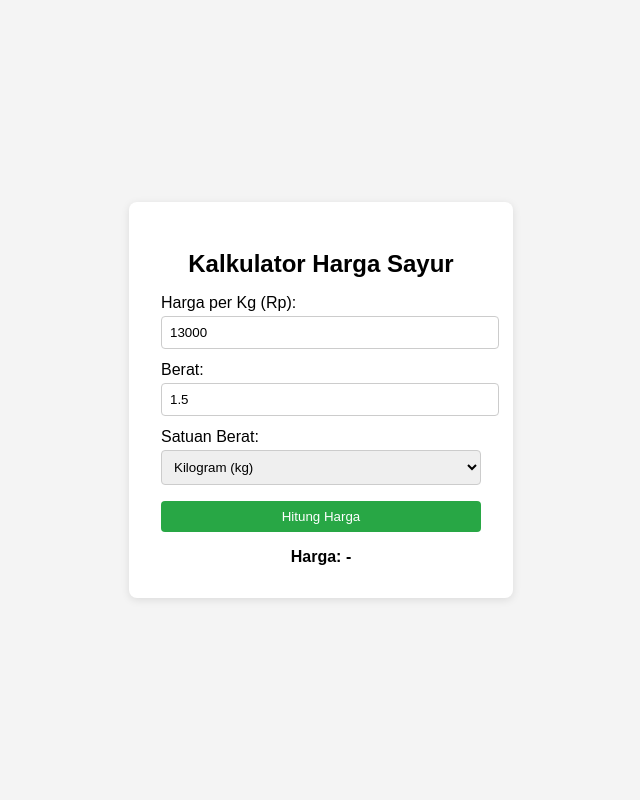
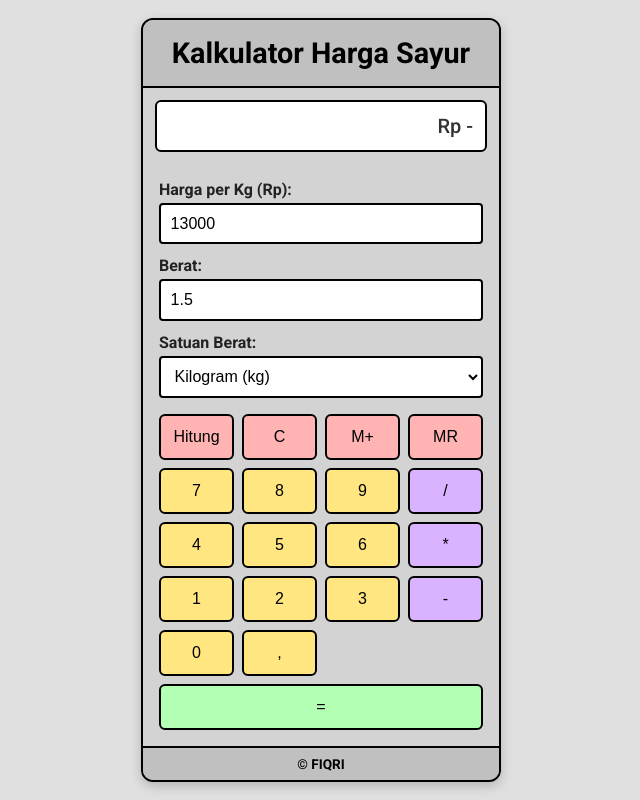
Before and after one commit to SlayerHyrup/vege-price-calculator, a plain HTML site: page index.html in a window 1280 px wide. Shown: the whole page, without its empty margins (319-959 px from the left). Drawn offline with Linux system fonts and the light colour scheme.

Commit message:
Update index.html

```diff
--- a/index.html
+++ b/index.html
@@ -4,53 +4,192 @@
   <meta charset="UTF-8">
   <meta name="viewport" content="width=device-width, initial-scale=1.0">
   <title>Kalkulator Harga Sayur</title>
+  <!-- Import Google Font -->
+  <link rel="preconnect" href="https://fonts.googleapis.com">
+  <link rel="preconnect" href="https://fonts.gstatic.com" crossorigin>
+  <link href="https://fonts.googleapis.com/css2?family=Roboto:wght@400;500;700&display=swap" rel="stylesheet">
   <style>
-    body { font-family: Arial, sans-serif; background-color: #f4f4f4; display: flex; justify-content: center; align-items: center; height: 100vh; margin: 0; }
-    .container { background: #fff; padding: 2rem; border-radius: 8px; box-shadow: 0 2px 8px rgba(0,0,0,0.1); width: 320px; }
-    h1 { font-size: 1.5rem; margin-bottom: 1rem; text-align: center; }
-    label { display: block; margin-top: 0.75rem; }
-    input, select, button { width: 100%; padding: 0.5rem; margin-top: 0.25rem; border: 1px solid #ccc; border-radius: 4px; }
-    button { background: #28a745; color: white; border: none; cursor: pointer; margin-top: 1rem; }
-    button:hover { background: #218838; }
-    .result { margin-top: 1rem; font-weight: bold; text-align: center; }
+    /* Reset dan dasar */
+    * { margin: 0; padding: 0; box-sizing: border-box; }
+    body {
+      font-family: 'Roboto', sans-serif;
+      background: #e0e0e0;
+      display: flex;
+      align-items: center;
+      justify-content: center;
+      min-height: 100vh;
+      padding: 1rem;
+    }
+    .container {
+      background: #d3d3d3;
+      border: 2px solid #000;
+      border-radius: 12px;
+      box-shadow: 0 4px 12px rgba(0,0,0,0.2);
+      overflow: hidden;
+      max-width: 360px;
+      width: 100%;
+    }
+    header {
+      background: #c0c0c0;
+      color: #000;
+      text-align: center;
+      padding: 1rem;
+      border-bottom: 2px solid #000;
+    }
+    header h1 {
+      font-size: 1.8rem;
+      font-weight: 700;
+    }
+    .screen {
+      background: #fff;
+      border-bottom: 2px solid #000;
+      padding: 0.75rem;
+      font-size: 1.25rem;
+      text-align: right;
+      color: #333;
+      border: 2px solid #000;
+      margin: 0.75rem;
+      border-radius: 6px;
+      font-weight: 500;
+    }
+    .content {
+      padding: 1rem;
+    }
+    .field {
+      margin-bottom: 0.75rem;
+    }
+    .field label {
+      display: block;
+      margin-bottom: 0.25rem;
+      font-weight: 600;
+      color: #222;
+    }
+    .field input,
+    .field select {
+      width: 100%;
+      padding: 0.6rem;
+      border: 2px solid #000;
+      border-radius: 4px;
+      font-size: 1rem;
+      background: #fff;
+      font-weight: 400;
+    }
+    .buttons {
+      display: grid;
+      grid-template-columns: repeat(4, 1fr);
+      gap: 0.5rem;
+      margin-top: 1rem;
+    }
+    .buttons button {
+      padding: 0.75rem;
+      font-size: 1rem;
+      border: 2px solid #000;
+      border-radius: 6px;
+      cursor: pointer;
+      transition: transform 0.1s;
+      font-weight: 500;
+    }
+    .buttons button:active {
+      transform: scale(0.95);
+    }
+    /* Function & operator keys (baris atas) */
+    .btn-func { background: #ffb3b3; color: #000; }
+    /* Number keys */
+    .btn-num { background: #ffe680; color: #000; }
+    /* Operator keys */
+    .btn-op { background: #d9b3ff; color: #000; }
+    /* Equals key */
+    .btn-eq { background: #b3ffb3; grid-column: span 4; }
+    /* Footer */
+    .footer {
+      text-align: center;
+      padding: 0.5rem;
+      font-size: 0.85rem;
+      color: #000;
+      background: #c0c0c0;
+      border-top: 2px solid #000;
+      font-weight: 600;
+    }
+    @media (max-width: 400px) {
+      header h1 { font-size: 1.5rem; }
+      .field input, .field select { padding: 0.5rem; font-size: 0.9rem; }
+      .buttons button { padding: 0.6rem; font-size: 0.9rem; }
+      .screen { font-size: 1.1rem; }
+    }
   </style>
 </head>
 <body>
   <div class="container">
+    <header>
       <h1>Kalkulator Harga Sayur</h1>
+    </header>
+    <div class="screen" id="result">Rp -</div>
+    <div class="content">
+      <div class="field">
         <label for="price">Harga per Kg (Rp):</label>
         <input type="number" id="price" placeholder="Contoh: 13000" value="13000">
-
+      </div>
+      <div class="field">
         <label for="weight">Berat:</label>
         <input type="number" id="weight" placeholder="Contoh: 1.5" step="0.01" value="1.5">
-
+      </div>
+      <div class="field">
         <label for="unit">Satuan Berat:</label>
         <select id="unit">
           <option value="kg">Kilogram (kg)</option>
           <option value="ons">Ons (1 ons = 0.1 kg)</option>
           <option value="gram">Gram (g)</option>
         </select>
-
-    <button id="calculateBtn">Hitung Harga</button>
-    <div class="result" id="result">Harga: -</div>
+      </div>
+      <div class="buttons">
+        <button class="btn-func" id="calcBtn">Hitung</button>
+        <button class="btn-func" id="clearBtn">C</button>
+        <button class="btn-func" id="mPlusBtn">M+</button>
+        <button class="btn-func" id="mBtn">MR</button>
+        <!-- placeholder buttons -->
+        <button class="btn-num" disabled>7</button>
+        <button class="btn-num" disabled>8</button>
+        <button class="btn-num" disabled>9</button>
+        <button class="btn-op" disabled>/</button>
+        <button class="btn-num" disabled>4</button>
+        <button class="btn-num" disabled>5</button>
+        <button class="btn-num" disabled>6</button>
+        <button class="btn-op" disabled>*</button>
+        <button class="btn-num" disabled>1</button>
+        <button class="btn-num" disabled>2</button>
+        <button class="btn-num" disabled>3</button>
+        <button class="btn-op" disabled>-</option>
+        <button class="btn-num" disabled>0</button>
+        <button class="btn-num" disabled>,</button>
+        <button class="btn-eq" id="equals">=</button>
+      </div>
+    </div>
+    <div class="footer">© FIQRI</div>
   </div>
 
   <script>
-    document.getElementById('calculateBtn').addEventListener('click', function() {
-      const pricePerKg = parseFloat(document.getElementById('price').value) || 0;
-      let weight = parseFloat(document.getElementById('weight').value) || 0;
-      const unit = document.getElementById('unit').value;
+    const priceInput = document.getElementById('price');
+    const weightInput = document.getElementById('weight');
+    const unitSelect = document.getElementById('unit');
+    const resultScreen = document.getElementById('result');
+    const calcBtn = document.getElementById('calcBtn');
+    const clearBtn = document.getElementById('clearBtn');
 
-      // Konversi berat ke kilogram
-      if (unit === 'ons') {
-        weight = weight * 0.1;
-      } else if (unit === 'gram') {
-        weight = weight / 1000;
-      }
+    calcBtn.addEventListener('click', () => {
+      const price = parseFloat(priceInput.value) || 0;
+      let weight = parseFloat(weightInput.value) || 0;
+      const unit = unitSelect.value;
+      if (unit === 'ons') weight *= 0.1;
+      else if (unit === 'gram') weight /= 1000;
+      const total = price * weight;
+      resultScreen.textContent = total.toLocaleString('id-ID', { style: 'currency', currency: 'IDR' });
+    });
 
-      const total = pricePerKg * weight;
-      const formatted = total.toLocaleString('id-ID', { style: 'currency', currency: 'IDR' });
-      document.getElementById('result').textContent = `Harga: ${formatted}`;
+    clearBtn.addEventListener('click', () => {
+      priceInput.value = '';
+      weightInput.value = '';
+      unitSelect.value = 'kg';
+      resultScreen.textContent = 'Rp -';
     });
   </script>
 </body>
```
Lines whose indentation alone changed are shown as unchanged.
